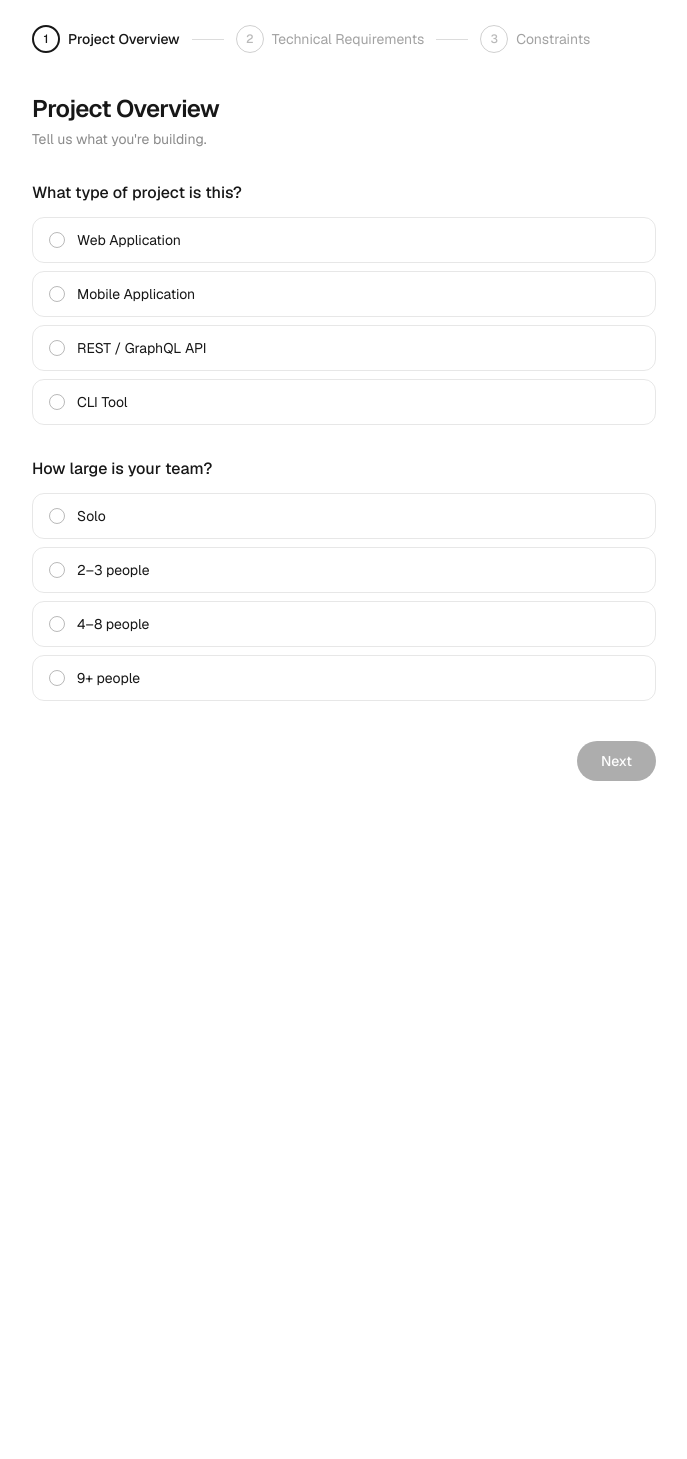
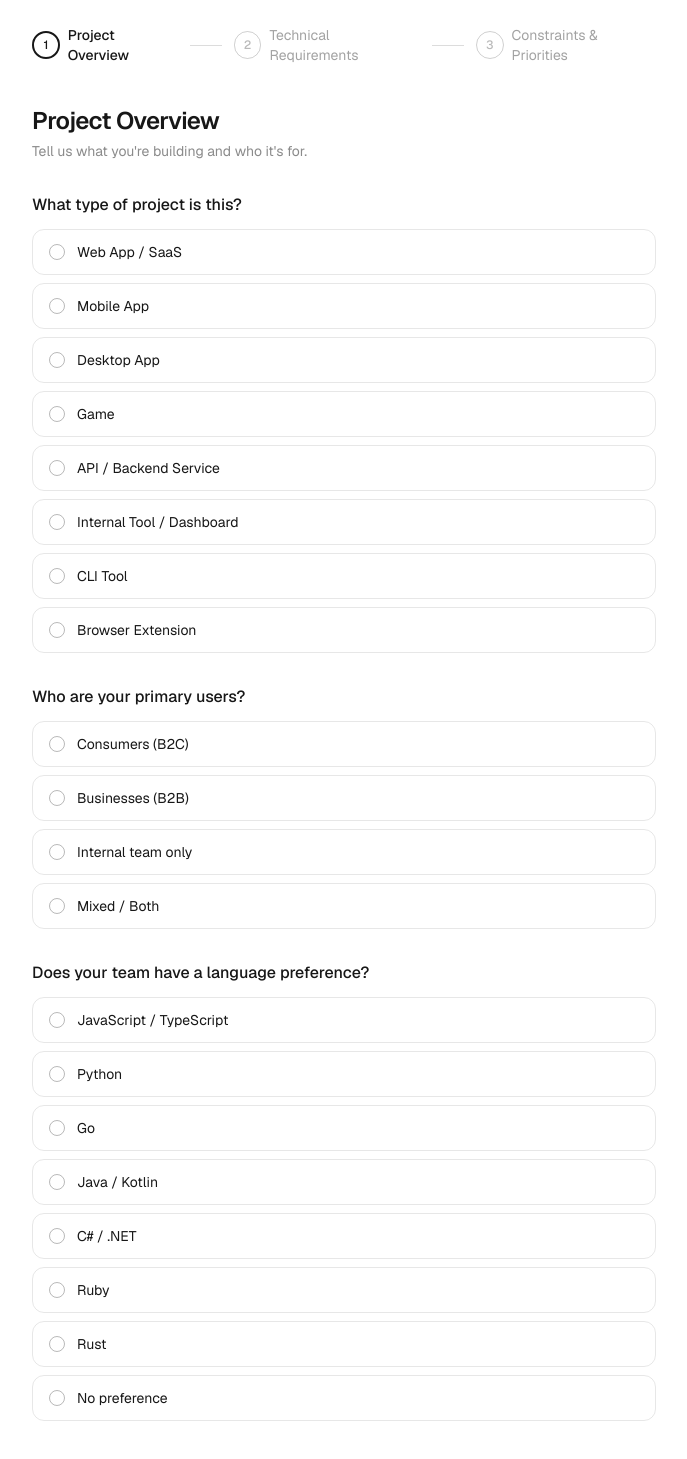
Before and after one commit to joshkukl/csc400-capstone, a Next.js app: page /questionnaire in a window 1280 px wide. Shown: the part 80-1539 px from the top of the page, without its empty margins (296-983 px from the left). Before the commit the page ends 909 px from the top, so only its background shows below. Built offline with nearby package versions, Linux system fonts and the light colour scheme.

Commit message:
Expand questionnaire: add audience, language preference, project types

```diff
--- a/constants/questionnaire.ts
+++ b/constants/questionnaire.ts
@@ -3,26 +3,44 @@ import type { FormData, Step } from "@/types/types";
 export const STEPS: Step[] = [
   {
     title: "Project Overview",
-    description: "Tell us what you're building.",
+    description: "Tell us what you're building and who it's for.",
     fields: [
       {
         key: "projectType",
         label: "What type of project is this?",
         options: [
-          { label: "Web Application", value: "web" },
-          { label: "Mobile Application", value: "mobile" },
-          { label: "REST / GraphQL API", value: "api" },
+          { label: "Web App / SaaS", value: "web" },
+          { label: "Mobile App", value: "mobile" },
+          { label: "Desktop App", value: "desktop" },
+          { label: "Game", value: "game" },
+          { label: "API / Backend Service", value: "api" },
+          { label: "Internal Tool / Dashboard", value: "internal" },
           { label: "CLI Tool", value: "cli" },
+          { label: "Browser Extension", value: "extension" },
         ],
       },
       {
-        key: "teamSize",
-        label: "How large is your team?",
+        key: "audience",
+        label: "Who are your primary users?",
         options: [
-          { label: "Solo", value: "solo" },
-          { label: "2–3 people", value: "small" },
-          { label: "4–8 people", value: "medium" },
-          { label: "9+ people", value: "large" },
+          { label: "Consumers (B2C)", value: "b2c" },
+          { label: "Businesses (B2B)", value: "b2b" },
+          { label: "Internal team only", value: "internal" },
+          { label: "Mixed / Both", value: "mixed" },
+        ],
+      },
+      {
+        key: "languagePreference",
+        label: "Does your team have a language preference?",
+        options: [
+          { label: "JavaScript / TypeScript", value: "js" },
+          { label: "Python", value: "python" },
+          { label: "Go", value: "go" },
+          { label: "Java / Kotlin", value: "java" },
+          { label: "C# / .NET", value: "dotnet" },
+          { label: "Ruby", value: "ruby" },
+          { label: "Rust", value: "rust" },
+          { label: "No preference", value: "none" },
         ],
       },
     ],
@@ -45,24 +63,25 @@ export const STEPS: Step[] = [
         key: "realTime",
         label: "Does your project require real-time features?",
         options: [
-          { label: "Yes — chat, live updates, etc.", value: "yes" },
+          { label: "Yes — chat, live updates, notifications, etc.", value: "yes" },
           { label: "No", value: "no" },
         ],
       },
       {
-        key: "dataComplexity",
-        label: "How complex is your data model?",
+        key: "dataNeed",
+        label: "How would you describe your data needs?",
         options: [
-          { label: "Simple CRUD", value: "simple" },
+          { label: "Simple CRUD (users, posts, settings)", value: "simple" },
           { label: "Relational / complex queries", value: "relational" },
           { label: "Heavy analytics or reporting", value: "analytics" },
+          { label: "Unstructured / document data", value: "document" },
         ],
       },
     ],
   },
   {
-    title: "Constraints",
-    description: "Let us know your timeline, experience, and priorities.",
+    title: "Constraints & Priorities",
+    description: "Let us know your timeline, experience, and what matters most.",
     fields: [
       {
         key: "timeline",
@@ -87,10 +106,10 @@ export const STEPS: Step[] = [
         key: "priority",
         label: "What matters most for this project?",
         options: [
-          { label: "Speed of development", value: "speed" },
-          { label: "Performance", value: "performance" },
-          { label: "Scalability", value: "scalability" },
-          { label: "Minimizing cost", value: "cost" },
+          { label: "Speed to market", value: "speed" },
+          { label: "Performance & scale", value: "performance" },
+          { label: "Cost efficiency", value: "cost" },
+          { label: "Developer experience / maintainability", value: "dx" },
         ],
       },
     ],
@@ -99,10 +118,11 @@ export const STEPS: Step[] = [
 
 export const INITIAL_FORM_DATA: FormData = {
   projectType: "",
-  teamSize: "",
+  audience: "",
+  languagePreference: "",
   userLoad: "",
   realTime: "",
-  dataComplexity: "",
+  dataNeed: "",
   timeline: "",
   experience: "",
   priority: "",
--- a/types/types.ts
+++ b/types/types.ts
@@ -1,9 +1,10 @@
 export type FormData = {
   projectType: string;
-  teamSize: string;
+  audience: string;
+  languagePreference: string;
   userLoad: string;
   realTime: string;
-  dataComplexity: string;
+  dataNeed: string;
   timeline: string;
   experience: string;
   priority: string;
```
